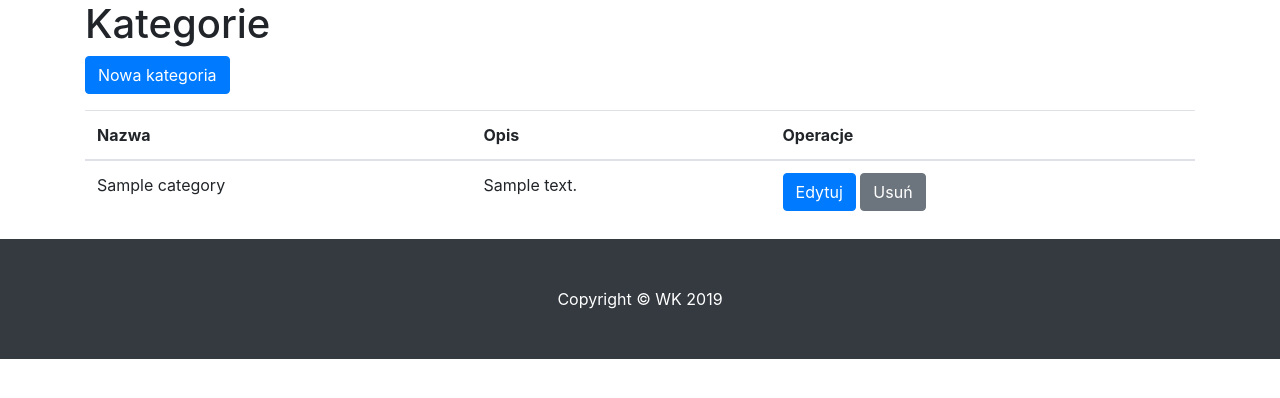
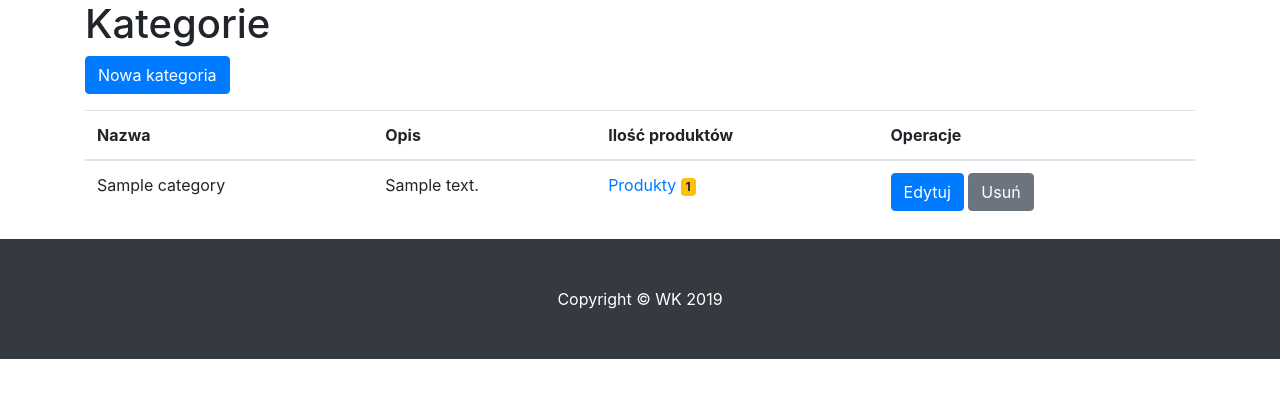
Before and after one commit to Wald-K/sandbox, a Django app: page /shop/staff/categories/ in a window 1280 px wide. Shown: the part 56-454 px from the top of the page. Run offline with Django 3.2, Linux system fonts and the light colour scheme; a user stored in the database is signed in; tables that the repository leaves empty hold one stand-in row (values such as "Sample post"); some libraries are stand-ins or nearby versions.

Commit message:
improving category_list and product_list templates

```diff
--- a/shop/templates/shop/category_list.html
+++ b/shop/templates/shop/category_list.html
@@ -28,9 +28,10 @@
             <table class="table table-hover">
             <thead>
               <tr>
-                <th>Nazwa</th>
-                <th>Opis</th>
-                <th>Operacje</th>
+                  <th>Nazwa</th>
+                  <th>Opis</th>
+                  <th>Ilość produktów</th>
+                  <th>Operacje</th>
               </tr>
             </thead>
             <tbody>
@@ -42,6 +43,17 @@
                         {{ category.description|slice:":50"}}{% if category.description|length > 50 %}...{% endif %}
                     {% endif %}
                 </td>
+                  <td>
+                      <a href="{% url 'shop:products_for_category' category_slug=category.slug %}">
+                                Produkty
+                                    {% if category.product_set.count > 0 %}
+                                        <span class="badge badge-warning">{{category.product_set.count}}</span>
+                                    {% else %}
+                                        <span class="badge badge-secondary">{{category.product_set.count}}</span>
+                                    {% endif %}
+                               </a>
+
+                  </td>
                 <td>
                     <a href="{% url 'shop:staff_update_category' slug=category.slug %}" class="btn btn-primary">Edytuj</a>
                     <a href="{% url 'shop:staff_delete_category' slug=category.slug %}" class="btn btn-secondary">Usuń</a>
--- a/shop/templates/shop/product_list.html
+++ b/shop/templates/shop/product_list.html
@@ -38,7 +38,11 @@
             <tbody>
             {% for product in object_list %}
               <tr>
-                  <td>{{product.name}}</td>
+                  <td>
+                      <a href="{% url 'shop:product_detail' product_slug=product.slug %}">{{product.name}}</a>
+
+
+                  </td>
                   <td>
                       {% for category in product.categories.all %}
                       <ul>
```
